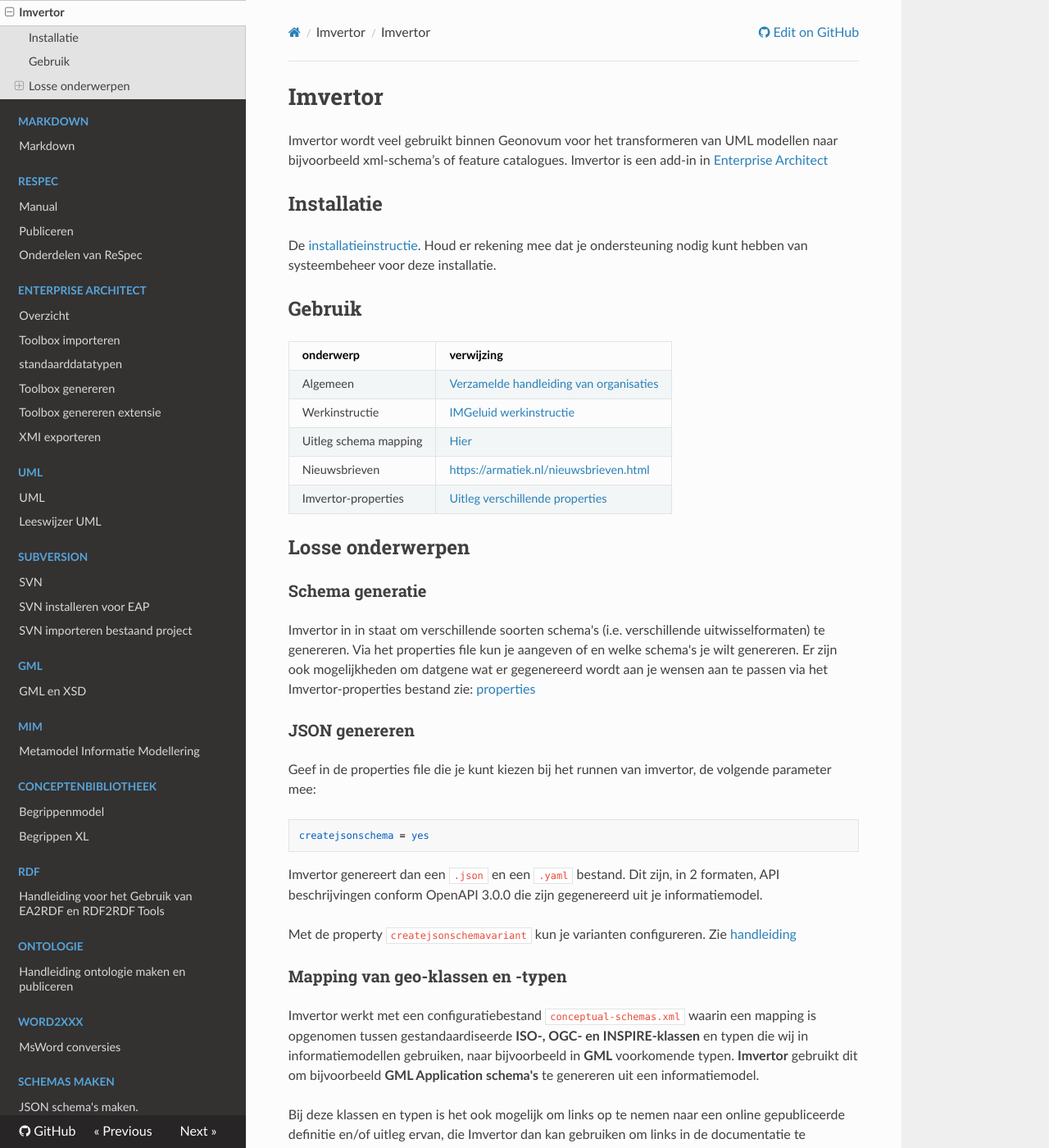
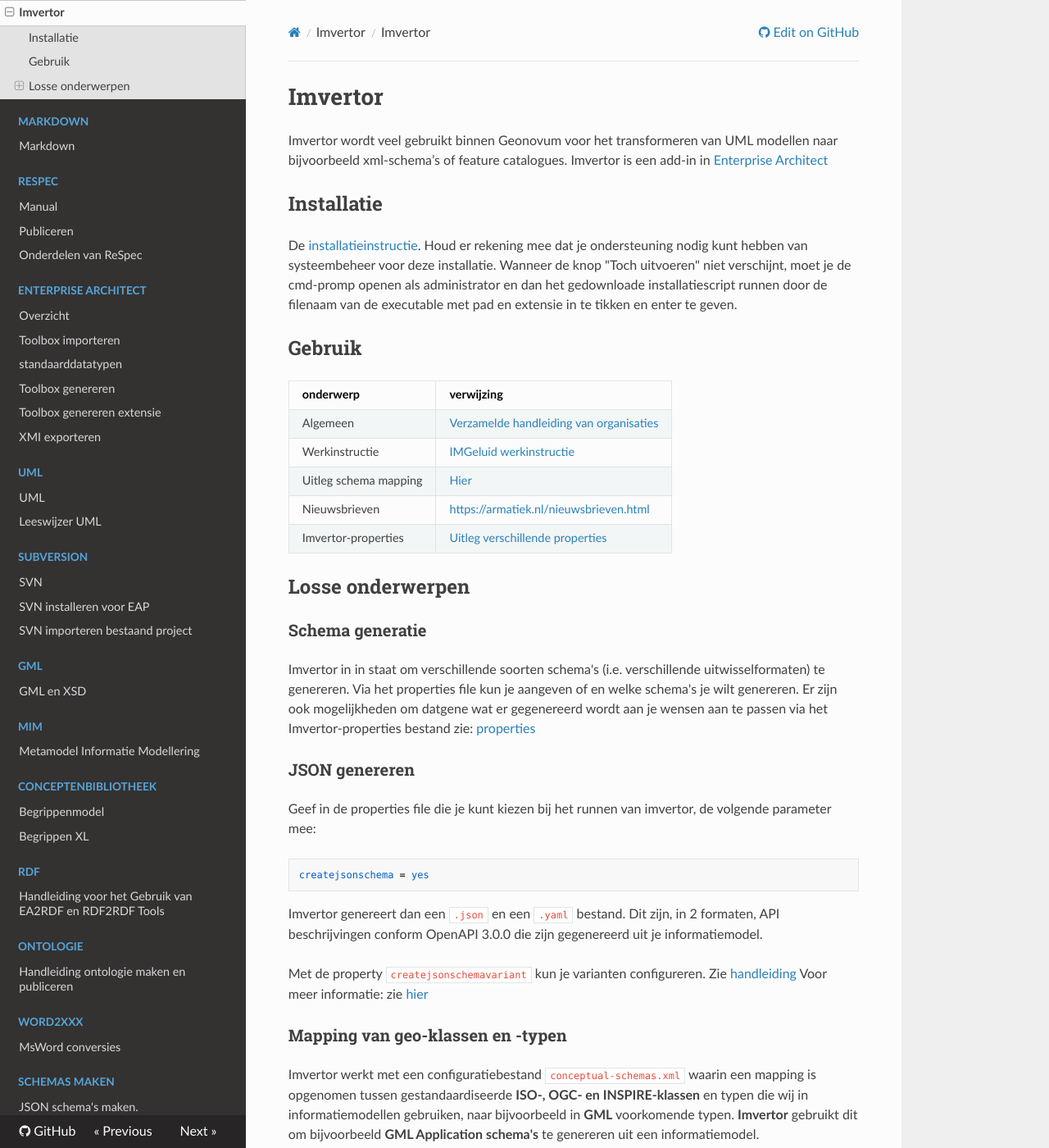
Before and after one commit to Geonovum/handleiding-tooling, an MkDocs documentation site: the page built from docs/Imvertor/index.md, in a window 1280 px wide and 1400 px high. Shown: the whole window at 82% size. Built offline with MkDocs 1.6.1, drawn with Linux system fonts in a browser that asks for light colours; nearby versions of some CDN libraries.

Commit message:
Update index.md

```diff
--- a/docs/Imvertor/index.md
+++ b/docs/Imvertor/index.md
@@ -7,6 +7,7 @@
 ## Installatie
 
 De [installatieinstructie](https://armatiek.nl/doc/imvertor/imvertor-startup/1.0/#installeren-van-de-software). Houd er rekening mee dat je ondersteuning nodig kunt hebben van systeembeheer voor deze installatie.
+Wanneer de knop "Toch uitvoeren" niet verschijnt, moet je de cmd-promp openen als administrator en dan het gedownloade installatiescript runnen door de filenaam van de executable met pad en extensie in te tikken en enter te geven.
 
 ## Gebruik
 
@@ -40,6 +41,7 @@
 informatiemodel.
 
 Met de property `createjsonschemavariant` kun je varianten configureren. Zie [handleiding](https://armatiek.nl/doc/imvertor/imvertor-properties/1.0/#cli-createjsonschemavariant)
+Voor meer informatie: zie [hier](https://geonovum.github.io/handleiding-tooling/schemas/JSON/)
 
 
 ### Mapping van geo-klassen en -typen
```
